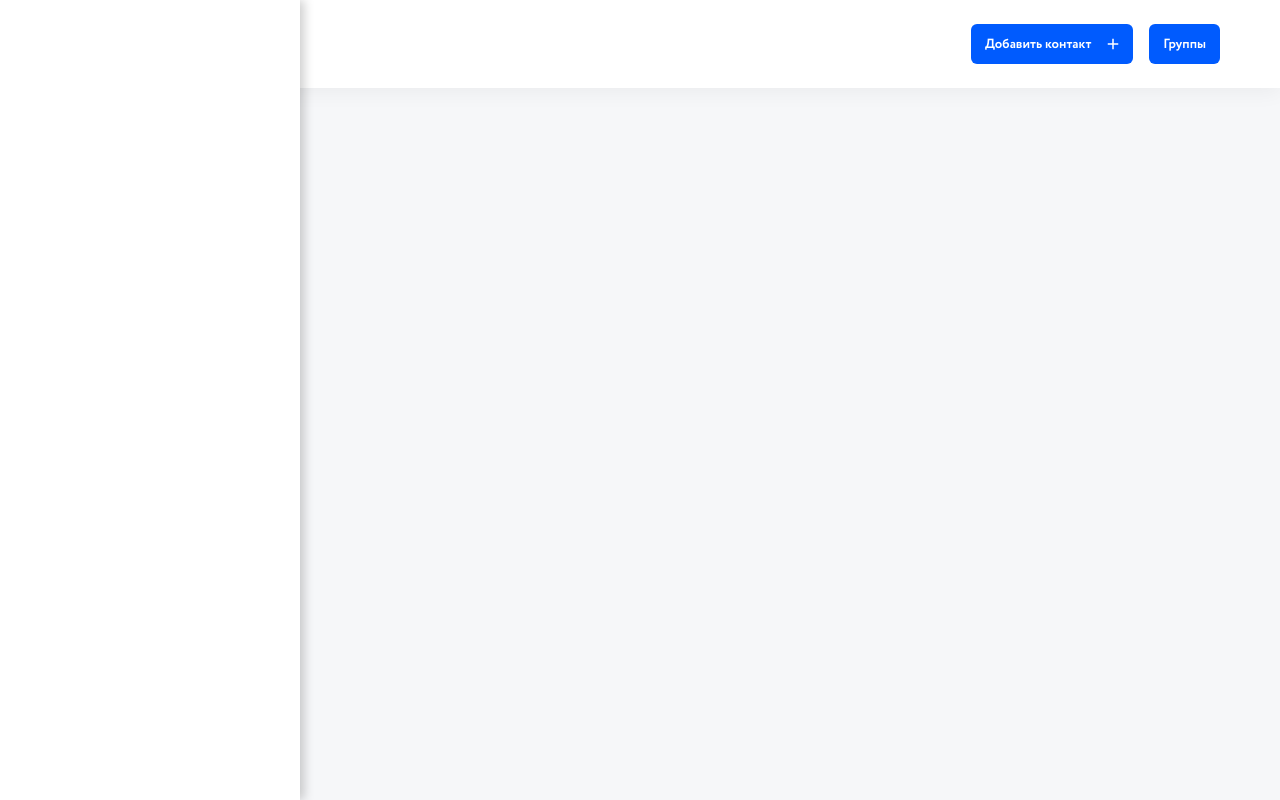
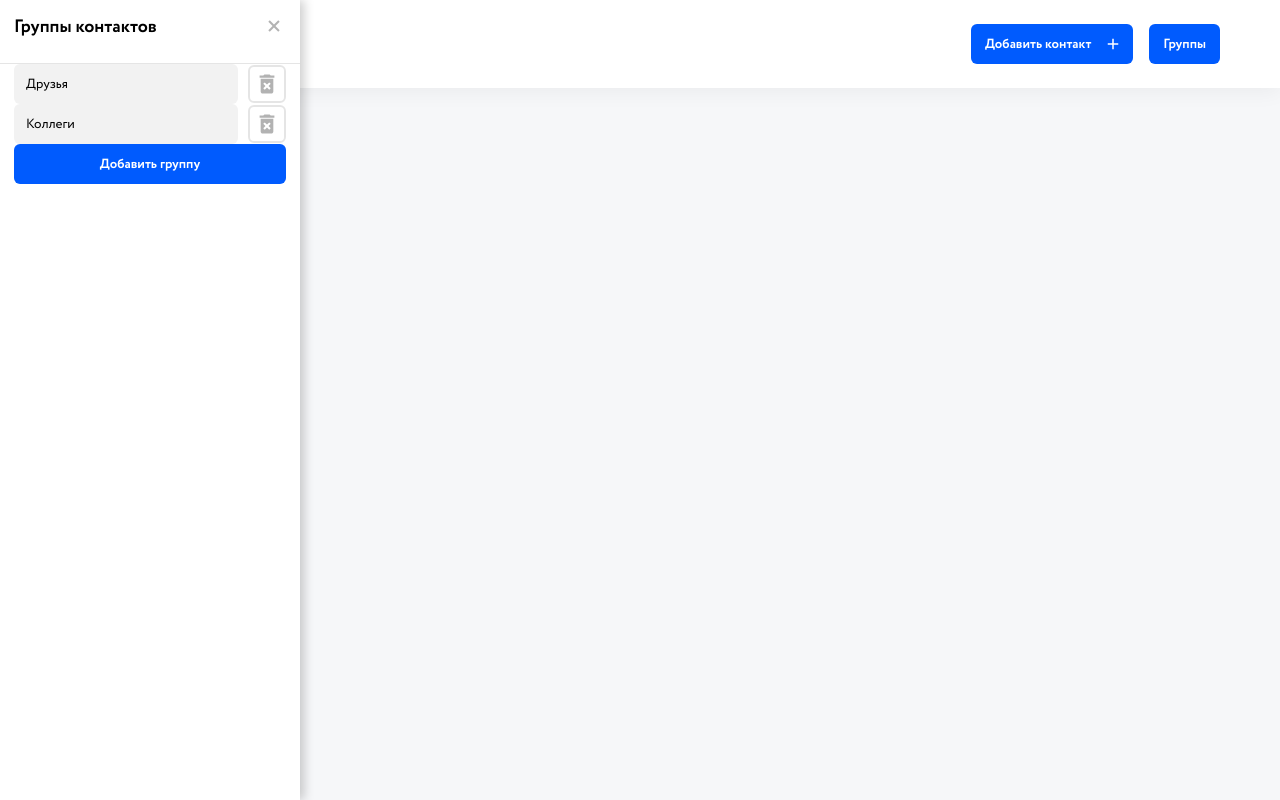
Before and after one commit to compactpie7/autobus-test-task, a website with bundled scripts: page src/client/index.html in a window 1280 px wide. Both pictures are taken after a click on the button "Группы". Built offline with nearby package versions, Linux system fonts and the light colour scheme; data requests are answered from the project's data file.

Commit message:
feat/fix(ui): fixed some errors and added stylization and data fetching

```diff
--- /dev/null
+++ b/src/client/api/groupsApi.ts
@@ -0,0 +1,39 @@
+// api/groupsApi.ts
+const API_BASE = 'http://localhost:3000'; // Adjust as needed
+
+export interface Group {
+    id: number;
+    name: string;
+}
+
+export async function fetchGroups(): Promise<Group[]> {
+    const res = await fetch(`${API_BASE}/groups`);
+    if (!res.ok) throw new Error('Failed to fetch groups');
+    return res.json();
+}
+
+export async function updateGroup(id: number, name: string): Promise<void> {
+    const res = await fetch(`${API_BASE}/groups/${id}`, {
+        method: 'PUT',
+        headers: { 'Content-Type': 'application/json' },
+        body: JSON.stringify({ name }),
+    });
+    if (!res.ok) throw new Error('Failed to update group');
+}
+
+export async function deleteGroup(id: number): Promise<void> {
+    const res = await fetch(`${API_BASE}/groups/${id}`, {
+        method: 'DELETE',
+    });
+    if (!res.ok) throw new Error('Failed to delete group');
+}
+
+export async function createGroup(name: string): Promise<Group> {
+    const res = await fetch(`${API_BASE}/groups`, {
+        method: 'POST',
+        headers: { 'Content-Type': 'application/json' },
+        body: JSON.stringify({ name, contacts: [] }), // assuming backend wants empty contacts array
+    });
+    if (!res.ok) throw new Error('Failed to create group');
+    return res.json();
+}
--- /dev/null
+++ b/src/client/components/ActionBtn.ts
@@ -0,0 +1,33 @@
+// components/ActionBtn.ts
+
+type ActionType = "change" | "delete";
+
+const svgIcons: Record<ActionType, string> = {
+    change: `
+    <svg width="18" height="18" viewBox="0 0 18 18" fill="none" xmlns="http://www.w3.org/2000/svg">
+        <path opacity="0.3" d="M0 14.25V18H3.75L14.81 6.94L11.06 3.19L0 14.25ZM17.71 4.04C18.1 3.65 18.1 3.02 17.71 2.63L15.37 0.289998C14.98 -0.100002 14.35 -0.100002 13.96 0.289998L12.13 2.12L15.88 5.87L17.71 4.04Z" fill="black"/>
+    </svg>
+  `,
+    delete: `
+    <svg width="16" height="20" viewBox="0 0 16 20" fill="none" xmlns="http://www.w3.org/2000/svg">
+        <path opacity="0.3" d="M1.66664 17.3889C1.66664 18.55 2.61664 19.5 3.77775 19.5H12.2222C13.3833 19.5 14.3333 18.55 14.3333 17.3889V4.72222H1.66664V17.3889ZM4.26331 9.87333L5.75164 8.385L7.99997 10.6228L10.2378 8.385L11.7261 9.87333L9.48831 12.1111L11.7261 14.3489L10.2378 15.8372L7.99997 13.5994L5.7622 15.8372L4.27386 14.3489L6.51164 12.1111L4.26331 9.87333ZM11.6944 1.55556L10.6389 0.5H5.36108L4.30553 1.55556H0.611084V3.66667H15.3889V1.55556H11.6944Z" fill="black"/>
+    </svg>
+  `
+};
+
+export function ActionBtn(
+    action: ActionType,
+    onClick?: (e: MouseEvent) => void,
+    className = "action-btn"
+): HTMLButtonElement {
+    const btn = document.createElement("button");
+    btn.type = "button";
+    btn.className = className;
+    btn.innerHTML = svgIcons[action];
+
+    if (onClick) {
+        btn.onclick = onClick;
+    }
+
+    return btn;
+}
--- a/src/client/components/Btn.ts
+++ b/src/client/components/Btn.ts
@@ -6,7 +6,7 @@ export function Btn(
 ): HTMLButtonElement {
     const btn = document.createElement('button');
     if (className) {
-        btn.className = className + "btn";
+        btn.className = className;
     } else {
         btn.className = "btn"
     }
--- a/src/client/css/reusable.css
+++ b/src/client/css/reusable.css
@@ -20,7 +20,7 @@
     font-weight: 700;
     text-align: center;
     background-color: var(--main-color);
-    border-radius: 6px;
+    border-radius: var(--border-radius);
     border: none;
     outline: none;
     color: #FFFFFF;
@@ -39,7 +39,7 @@
     font-weight: 700;
     text-align: center;
     background-color: transparent;
-    border-radius: 6px;
+    border-radius: var(--border-radius);
     border: none;
     outline: none;
     color: var(--main-color);
@@ -56,7 +56,7 @@
 .close-btn {
     width: 24px;
     height: 24px;
-    border-radius: 6px;
+    border-radius: var(--border-radius);
     cursor: pointer;
     border: none;
     outline: none;
@@ -89,3 +89,20 @@
 .close-btn:hover {
     background-color: rgba(0, 0, 0, .05);
 }
+
+
+.action-btn {
+    min-width: 38px;
+    min-height: 38px;
+    max-width: 38px;
+    max-height: 38px;
+    border-radius: var(--border-radius);
+    border: 2px solid rgba(0, 0, 0, .1);
+    outline: none;
+    cursor: pointer;
+
+    display: flex;
+    align-items: center;
+    justify-content: center;
+    background-color: transparent;
+}
--- a/src/client/css/ui.css
+++ b/src/client/css/ui.css
@@ -51,16 +51,16 @@
     font-size: 18px;
 }
 
-.contact-side-menu-form-input {
+.side-menu-form-input {
     background-color: #f2f2f2;
     border: none;
     outline: none;
     padding: 10px 12px;
     width: 100%;
-    border-radius: 6px;
+    border-radius: var(--border-radius);
 }
 
-.contact-side-menu-form-input::placeholder {
+.side-menu-form-input::placeholder {
     color: var(--black-color-less-opacity);
 }
 
@@ -71,7 +71,7 @@
 }
 
 .selected-option {
-    border-radius: 6px;
+    border-radius: var(--border-radius);
     background: #f2f2f2;
     user-select: none;
 
@@ -80,7 +80,6 @@
 
     position: relative;
     padding-right: 24px;
-    /* space for arrow on right */
     cursor: pointer;
     user-select: none;
 }
@@ -111,7 +110,7 @@
     left: 0;
     z-index: 10;
 
-    border-radius: 6px;
+    border-radius: var(--border-radius);
     margin-top: calc(var(--main-padding) / 2);
     background: #f2f2f2;
     border: none;
--- a/src/client/css/variables.css
+++ b/src/client/css/variables.css
@@ -10,4 +10,5 @@
 
     --main-padding: 16px;
     --font-size: 14px;
+    --border-radius: 6px;
 }
--- a/src/client/index.ts
+++ b/src/client/index.ts
@@ -7,7 +7,8 @@ document.addEventListener('DOMContentLoaded', () => {
         openSideMenu(createGroupsMenu());
     });
 
-    document.getElementById('open-create')?.addEventListener('click', () => {
-        openSideMenu(createContactMenu());
+    document.getElementById('open-create')?.addEventListener('click', async () => {
+        const menu = await createContactMenu(); // ✅ wait for the element
+        openSideMenu(menu); // ✅ now it's an HTMLElement
     });
 });
--- a/src/client/ui/createContactMenu.ts
+++ b/src/client/ui/createContactMenu.ts
@@ -1,46 +1,30 @@
-// ui/createContactMenu.ts
 import { closeSideMenu } from './menuManager.js';
 import { CloseBtn } from '../components/closeBtn.js';
 import { Btn } from '../components/Btn.js';
 import { FormHeader } from '../components/FormHeader.js';
+import { fetchGroups } from '../api/groupsApi.js';
 
-export function createContactMenu(): HTMLElement {
+export async function createContactMenu(): Promise<HTMLElement> {
     const wrapper = document.createElement('div');
     wrapper.className = 'contact-side-menu side-menu';
 
     const form = document.createElement('form');
-    form.className = "contact-side-menu-form"
-
-    function someFunctionDoingQuery() { }
-
-    // Buttons
-    const submitBtn = Btn("Сохранить", someFunctionDoingQuery, "", true)
-
-    const closeBtn = CloseBtn(closeSideMenu)
-
-    const formBtnGroup = document.createElement('div');
-    formBtnGroup.className = "form-btn-group"
-
-    formBtnGroup.append(closeBtn, submitBtn)
-
-    const formHeader = FormHeader("Добавление контакта", closeSideMenu);
-
+    form.className = 'contact-side-menu-form';
 
     const nameInput = document.createElement('input');
     nameInput.type = 'text';
     nameInput.placeholder = 'Введите ФИО';
-    nameInput.className = "contact-side-menu-form-input";
+    nameInput.className = 'side-menu-form-input';
     nameInput.required = true;
 
     const phoneInput = document.createElement('input');
     phoneInput.type = 'text';
     phoneInput.placeholder = 'Введите номер';
-    phoneInput.className = "contact-side-menu-form-input";
+    phoneInput.className = 'side-menu-form-input';
     phoneInput.required = true;
 
-    // Custom dropdown setup
     const groupDropdown = document.createElement('div');
-    groupDropdown.className = 'custom-dropdown contact-side-menu-form-input';
+    groupDropdown.className = 'custom-dropdown side-menu-form-input';
 
     const selected = document.createElement('div');
     selected.className = 'selected-option';
@@ -49,26 +33,36 @@ export function createContactMenu(): HTMLElement {
     const optionsContainer = document.createElement('div');
     optionsContainer.className = 'options-container';
 
-    const groupOptions = ['Друзья', 'Семья', 'Работа']; //There should be an query to API with fetching groups
+    const hiddenInput = document.createElement('input');
+    hiddenInput.type = 'hidden';
+    hiddenInput.name = 'group';
+    groupDropdown.appendChild(hiddenInput);
+
     let selectedValue = '';
 
-    const hiddenInput = document.createElement('input');
-    hiddenInput.type = 'hidden';
-    hiddenInput.name = 'group'; // Make sure to match whatever your backend expects
-    groupDropdown.appendChild(hiddenInput);
+    try {
+        const groups = await fetchGroups();
 
-    groupOptions.forEach(group => { //This would change to map render with server queries
+        groups.forEach(group => {
             const option = document.createElement('div');
             option.className = 'custom-option';
-        option.textContent = group;
+            option.textContent = group.name;
             option.onclick = () => {
-            selected.textContent = group;
-            selectedValue = group;
-            hiddenInput.value = group;
+                selected.textContent = group.name;
+                selectedValue = group.name;
+                hiddenInput.value = group.name;
                 optionsContainer.classList.remove('open');
+                selected.classList.remove('open');
             };
             optionsContainer.appendChild(option);
         });
+    } catch (err) {
+        console.error('Ошибка загрузки групп:', err);
+        const errorMsg = document.createElement('div');
+        errorMsg.textContent = 'Ошибка загрузки групп';
+        errorMsg.style.color = 'red';
+        groupDropdown.appendChild(errorMsg);
+    }
 
     selected.onclick = () => {
         optionsContainer.classList.toggle('open');
@@ -77,17 +71,20 @@ export function createContactMenu(): HTMLElement {
 
     groupDropdown.append(selected, optionsContainer);
 
+    const submitBtn = Btn('Сохранить', undefined, '', true);
+    const formBtnGroup = document.createElement('div');
+    formBtnGroup.className = 'form-btn-group';
+    formBtnGroup.append(submitBtn);
 
-    form.append(formHeader, nameInput, phoneInput, groupDropdown, formBtnGroup);
+    const formHeader = FormHeader('Добавление контакта', closeSideMenu);
 
-    function handleClickOutside(event: MouseEvent) {
-        if (!groupDropdown.contains(event.target as Node)) {
-            optionsContainer.classList.remove('open');
-            selected.classList.remove('open');
-        }
-    }
-
-    document.addEventListener('click', handleClickOutside);
+    form.append(
+        formHeader,
+        nameInput,
+        phoneInput,
+        groupDropdown,
+        formBtnGroup
+    );
 
     form.onsubmit = (e) => {
         e.preventDefault();
@@ -99,6 +96,13 @@ export function createContactMenu(): HTMLElement {
         closeSideMenu();
     };
 
+    document.addEventListener('click', (event: MouseEvent) => {
+        if (!groupDropdown.contains(event.target as Node)) {
+            optionsContainer.classList.remove('open');
+            selected.classList.remove('open');
+        }
+    });
+
     wrapper.appendChild(form);
     return wrapper;
 }
--- a/src/client/ui/groupsMenu.ts
+++ b/src/client/ui/groupsMenu.ts
@@ -1,13 +1,146 @@
-// ui/groupsMenu.ts
 import { closeSideMenu } from './menuManager.js';
+import { FormHeader } from '../components/FormHeader.js';
+import { fetchGroups, updateGroup, deleteGroup, Group, createGroup } from '../api/groupsApi.js';
+import { Btn } from '../components/Btn.js';
+import { ActionBtn } from '../components/ActionBtn.js';
 
 export function createGroupsMenu(): HTMLElement {
     const wrapper = document.createElement('div');
     wrapper.className = 'group-side-menu side-menu';
 
+    const formHeader = FormHeader("Группы контактов", closeSideMenu);
     const ul = document.createElement('ul');
     ul.id = 'groups-list';
 
-    wrapper.append(ul);
+    const newGroupContainer = document.createElement('div');
+    newGroupContainer.style.marginTop = '10px';
+
+    const confirmAllChangesBtn = Btn("Сохранить", handleBulkSave, 'btn-transparent');
+    confirmAllChangesBtn.style.marginTop = '10px';
+    confirmAllChangesBtn.style.display = 'none';
+
+    let modifiedGroups = new Map<number, string>();
+
+    let isAddingNewGroup = false;
+
+    const addGroupBtn = Btn('Добавить группу', () => {
+        if (isAddingNewGroup) return;
+
+        isAddingNewGroup = true;
+        newGroupContainer.innerHTML = '';
+
+        const input = document.createElement('input');
+        input.type = 'text';
+        input.placeholder = 'Введите название группы';
+        input.className = 'side-menu-form-input';
+        input.style.marginRight = '8px';
+
+        const confirmBtn = document.createElement('button');
+        confirmBtn.textContent = 'Создать';
+        confirmBtn.className = 'btn';
+        confirmBtn.style.marginRight = '8px';
+
+        const cancelBtn = document.createElement('button');
+        cancelBtn.textContent = 'Отмена';
+        cancelBtn.className = 'btn-transparent';
+
+        newGroupContainer.append(input, confirmBtn, cancelBtn);
+        input.focus();
+
+        confirmBtn.onclick = async () => {
+            const groupName = input.value.trim();
+            if (!groupName) {
+                alert('Название группы не может быть пустым');
+                input.focus();
+                return;
+            }
+            try {
+                await createGroup(groupName);
+                await loadAndRenderGroups();
+                newGroupContainer.innerHTML = '';
+                isAddingNewGroup = false;
+            } catch (e) {
+                alert('Ошибка при создании группы');
+                console.error(e);
+            }
+        };
+
+        cancelBtn.onclick = () => {
+            newGroupContainer.innerHTML = '';
+            isAddingNewGroup = false;
+        };
+    });
+
+    wrapper.append(formHeader, ul, addGroupBtn, newGroupContainer, confirmAllChangesBtn);
+
+    async function loadAndRenderGroups() {
+        try {
+            const groups = await fetchGroups();
+            modifiedGroups.clear();
+            confirmAllChangesBtn.style.display = 'none';
+            renderGroups(groups);
+        } catch (err) {
+            ul.textContent = 'Ошибка загрузки групп';
+            console.error(err);
+        }
+    }
+
+    function renderGroups(groups: Group[]) {
+        ul.innerHTML = '';
+
+        groups.forEach(group => {
+            const li = document.createElement('li');
+            li.style.display = 'flex';
+            li.style.alignItems = 'center';
+            li.style.gap = '10px';
+
+            const input = document.createElement('input');
+            input.type = 'text';
+            input.value = group.name;
+            input.className = "side-menu-form-input";
+            input.style.flexGrow = '1';
+
+            input.addEventListener('input', () => {
+                const newName = input.value.trim();
+                if (newName && newName !== group.name) {
+                    modifiedGroups.set(group.id, newName);
+                } else {
+                    modifiedGroups.delete(group.id);
+                }
+                confirmAllChangesBtn.style.display = modifiedGroups.size > 0 ? 'block' : 'none';
+            });
+
+            const deleteBtn = ActionBtn("delete", async () => {
+                if (!confirm(`Удалить группу "${group.name}"?`)) return;
+                try {
+                    await deleteGroup(group.id);
+                    await loadAndRenderGroups();
+                } catch (e) {
+                    alert('Ошибка при удалении');
+                    console.error(e);
+                }
+            });
+            deleteBtn.title = 'Удалить группу';
+
+            li.append(input, deleteBtn);
+            ul.appendChild(li);
+        });
+    }
+
+    async function handleBulkSave() {
+        if (modifiedGroups.size === 0) return;
+
+        try {
+            for (const [id, name] of modifiedGroups.entries()) {
+                await updateGroup(id, name);
+            }
+            await loadAndRenderGroups();
+        } catch (err) {
+            alert('Ошибка при сохранении изменений');
+            console.error(err);
+        }
+    }
+
+    loadAndRenderGroups();
     return wrapper;
 }
```
Also changed, not shown: src/client/ui/menuManager.ts (+4 -6 lines), dist/client/api/groupsApi.js (added), dist/client/components/ActionBtn.js (added), dist/client/components/Btn.js, dist/client/index.js, dist/client/ui/createContactMenu.js, dist/client/ui/groupsMenu.js, dist/client/ui/menuManager.js, dist/server/db.json. Lines whose indentation alone changed are shown as unchanged.
